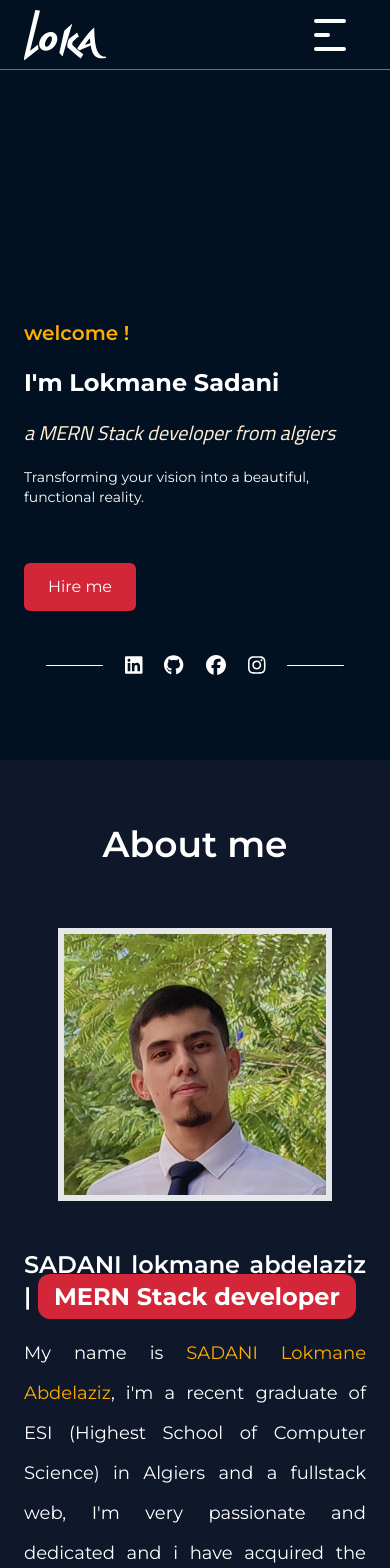
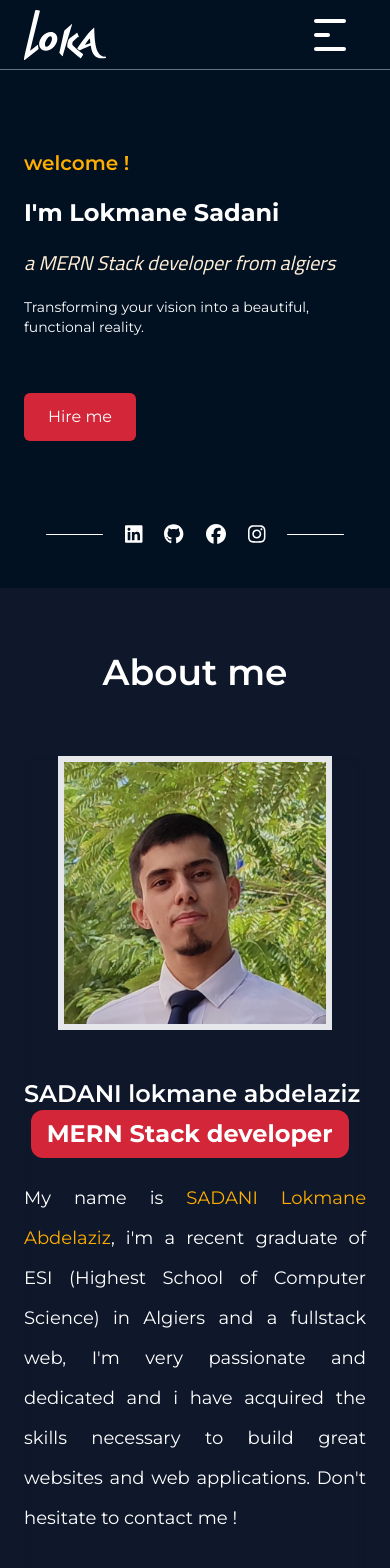
Before and after one commit to lokmanesadani/portfolio-2, a React (Vite) app: page / in a window 390 px wide. Shown: the top 1568 px of the page. Built offline with nearby package versions, Linux system fonts and the light colour scheme.

Commit message:
about section fix

```diff
--- a/src/App.tsx
+++ b/src/App.tsx
@@ -64,25 +64,22 @@ function App() {
       />
       <div
         id="intro"
-        className="section min-h-[90vh] w-full flex justify-center overflow-x-hidden "
+        className="section w-full flex justify-center overflow-x-hidden "
       >
         <Introduction />
       </div>
       <div
         id="about"
-        className="section  min-h-[80vh] w-full flex justify-center bg-slate-900 overflow-x-hidden"
+        className="section  w-full flex justify-center bg-slate-900 overflow-x-hidden"
       >
         <About />
       </div>
-      <div
-        id="projects"
-        className="section min-h-[90vh]  w-full flex justify-center"
-      >
+      <div id="projects" className="section   w-full flex justify-center">
         <Projects />
       </div>
       <div
         id="contact"
-        className="section min-h-[90vh] w-full flex justify-center bg-slate-900"
+        className="section w-full flex justify-center bg-slate-900"
       >
         <Contact />
       </div>
--- a/src/components/About/about.tsx
+++ b/src/components/About/about.tsx
@@ -39,9 +39,9 @@ const About = () => {
           />
 
           <div className=" text-justify text-white text-lg leading-10">
-            <div className="text-2xl font-monterastSemiBold pb-5">
-              SADANI lokmane abdelaziz |{" "}
-              <span className=" text-white font-monterastBold rounded-xl bg-text px-4 py-2">
+            <div className="text-2xl text-left font-monterastSemiBold pb-5">
+              SADANI lokmane abdelaziz &nbsp;
+              <span className=" text-white inline-block font-monterastBold rounded-xl bg-text px-4 py-2">
                 MERN Stack developer
               </span>
             </div>
--- a/src/components/Projects/projects.tsx
+++ b/src/components/Projects/projects.tsx
@@ -15,13 +15,12 @@ const Projects = () => {
   const [index, setIndex] = useState<number>(0);
   const [show, setShow] = useState<boolean>(false);
   const [filtered, setFiltered] = useState<Project[]>(ProjectsData);
-  const [showed, setShowed] = useState<Project[]>(filtered.slice(0, 6));
   useEffect(() => {
     console.log(filtered);
   }, [index]);
 
   return (
-    <div className="max-w-7xl w-full overflow-hidden transition-all  py-10 flex flex-col items-center px-6">
+    <div className="max-w-7xl w-full overflow-hidden  py-10 flex flex-col items-center px-6">
       <span className="text-white font-monterastSemiBold text-4xl pb-10 pt-4">
         Projects
       </span>
@@ -35,7 +34,6 @@ const Projects = () => {
           onClick={() => {
             setSlecectedLink("All");
             setFiltered(ProjectsData);
-            setShowed(ProjectsData.slice(0, 6));
             setShow(false);
           }}
         >
@@ -53,7 +51,6 @@ const Projects = () => {
               (project) => project.type === "Personel"
             );
             setFiltered(filteredProjects);
-            setShowed(filteredProjects.slice(0, 6));
             setShow(false);
           }}
         >
@@ -71,17 +68,21 @@ const Projects = () => {
               (project) => project.type === "Professional"
             );
             setFiltered(filteredProjects);
-            setShowed(filteredProjects.slice(0, 6));
             setShow(false);
           }}
         >
           Professional
         </div>
       </div>
-      <div className="grid md:grid-cols-2 lg:grid-cols-3  gap-6 place-items-center grid-cols-1 h-fit w-full py-16 ">
-        {showed.map((project, index) => {
+      <div
+        className={`grid md:grid-cols-2 lg:grid-cols-3  gap-6 place-items-center grid-cols-1 transition-all w-full py-16`}
+      >
+        {filtered.map((project, index) => {
           return (
-            <div key={index} className="card">
+            <div
+              key={index}
+              className={`card ${index > 5 && !show ? "hidden" : ""}`}
+            >
               <div className=" absolute top-0 left-0 z-10 h-full w-full ">
                 <img
                   src={`https://source.unsplash.com/random/200x200?sig=${index}`}
@@ -123,11 +124,6 @@ const Projects = () => {
       <div
         onClick={() => {
           setShow(!show);
-          if (show) {
-            setShowed(filtered.slice(0, 6));
-          } else {
-            setShowed(filtered);
-          }
         }}
         className="px-8 py-4 rounded-lg bg-text text-white"
       >
--- a/src/components/intro/Introduction.tsx
+++ b/src/components/intro/Introduction.tsx
@@ -8,8 +8,6 @@ import {
 } from "@fortawesome/free-brands-svg-icons";
 const Introduction = () => {
   const RedirectToGmail = () => {
-    const recipient = "hl_sadani@esi.dz";
-
     const gmailUrl = `https://mail.google.com/mail/u/0/?to=hl_sadani@esi.dz&fs=1&tf=cm`;
 
     window.location.href = gmailUrl;
@@ -20,7 +18,7 @@ const Introduction = () => {
         className="flex flex-1  flex-col-reverse md:flex-row max-md:flex-1
       "
       >
-        <div className="w-fullflex-1 flex flex-col text-white justify-center">
+        <div className="w-fullflex-1 flex flex-col text-white justify-center h-[450px] sm:h-[700px]">
           <div className="mb-5 text-icon font-monterastSemiBold text-xl sm:text-3xl ">
             welcome !
           </div>
```
